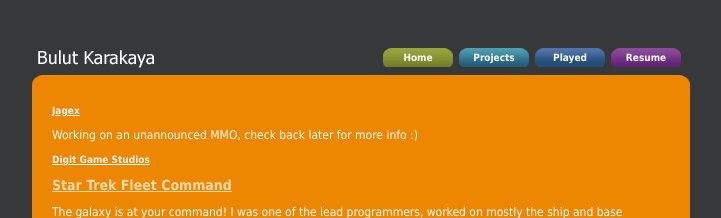
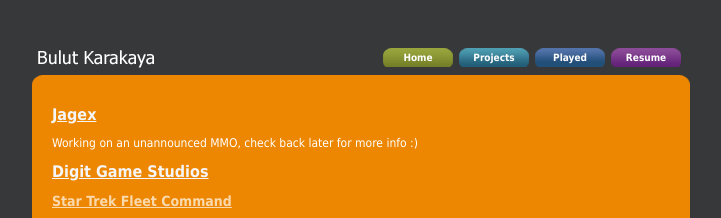
Before and after one commit to bulutk/bulutk.github.io, a plain HTML site: page Projects.html in a window 1280 px wide. Shown: the top 218 px of the page, without its empty margins (279-1000 px from the left). Drawn offline with Linux system fonts and the light colour scheme.

Commit message:
Font size fix

```diff
--- a/Projects.html
+++ b/Projects.html
@@ -17,9 +17,9 @@
       <div id="body">
           <div><div><div><div class="inner">
               <div class="indent">
-			  <p><strong style="font-size: 16px"><a href="https://www.jagex.com/" target="_blank">Jagex</a></font></strong></p>
+			  <p><a href="https://www.jagex.com/" style="font-size: 16px;" target="_blank">Jagex</a></font></p>
 			   <p>Working on an unannounced MMO, check back later for more info :)<p>
-			  <p><strong style="font-size: 16px"><a href="https://www.digitgaming.com/" target="_blank">Digit Game Studios</a></font></strong></p>
+			  <p><a href="https://www.digitgaming.com/" style="font-size: 16px;" target="_blank">Digit Game Studios</a></font></p>
 			  <p class="indent"><span ><a href="http://bit.ly/2Q0QU8Z" style="font-size: 14px; color: #FAD9AD;" target="_blank">Star Trek Fleet Command </a></span></p>
 			   <p>The galaxy is at your command! I was one of the lead programmers, worked on mostly the ship and base management and created the proof of concept for the VR ability!<p>
 				<iframe width="617" height="347" src="//www.youtube.com/embed/rjut4UlO0pc" frameborder="0" allowfullscreen></iframe>
```
